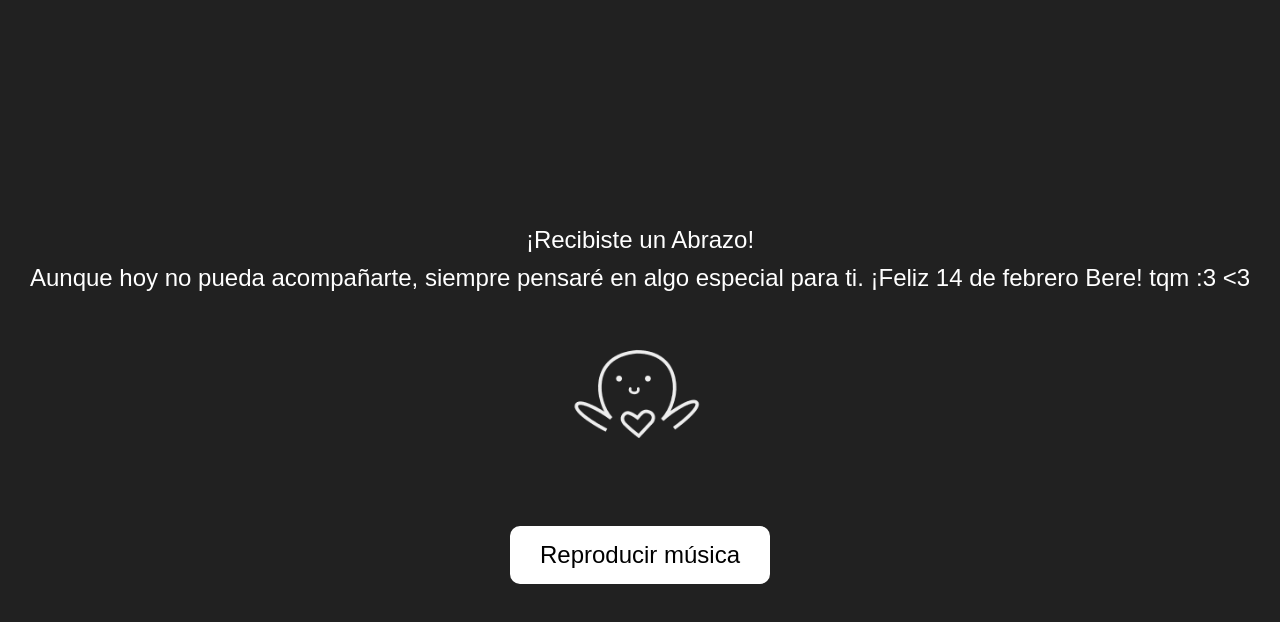
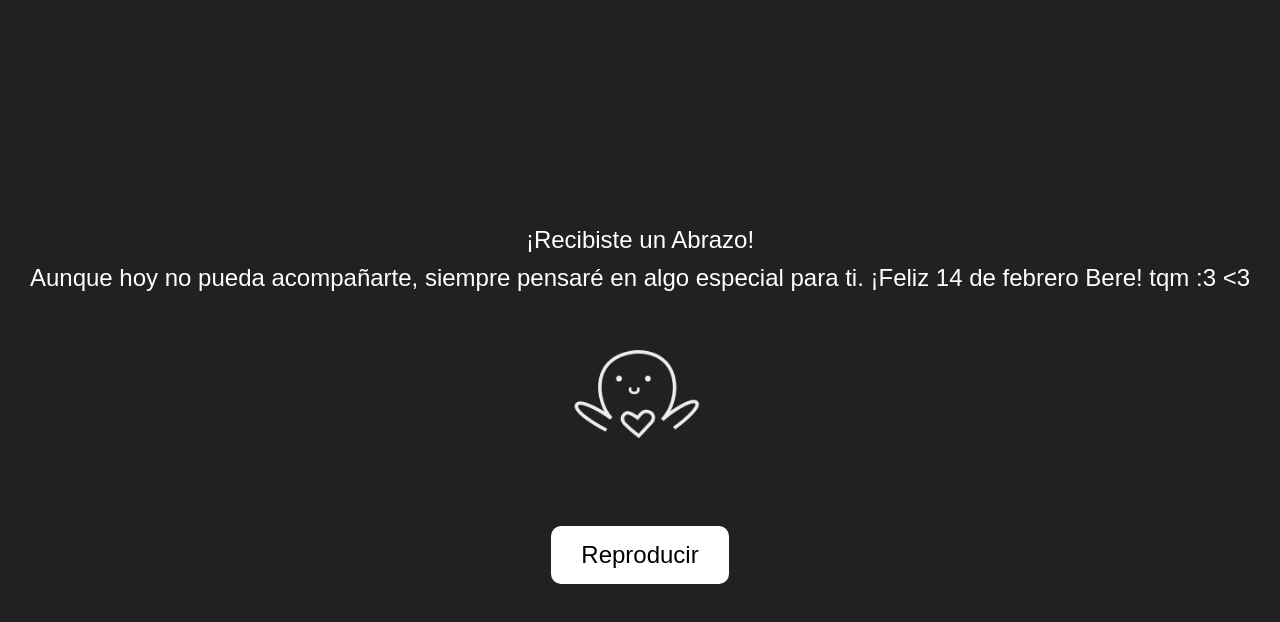
Before and after one commit to Cireck02D/Detalle, a plain HTML site: page index.html in a window 1280 px wide. Both pictures are taken after a click on the button "Ver". Drawn offline with Linux system fonts and the light colour scheme.

Commit message:
Update index.html

```diff
--- a/index.html
+++ b/index.html
@@ -8,13 +8,13 @@
 </head>
 <body>
 
-    <!-- Reproductor de audio (oculto) -->
+
     <audio id="background-music" loop>
         <source src="audio/3.mp3" type="audio/mpeg">
         Tu navegador no soporta la reproducción de audio.
     </audio>
 
-    <!-- Botón para reproducir música -->
+
 
 
     <div id="message-container">
@@ -33,7 +33,7 @@
             <p>Aunque hoy no pueda acompañarte, siempre pensaré en algo especial para ti. ¡Feliz 14 de febrero Bere! tqm :3 <3 </p>
             <img src="imagen/1.png" alt="Imagen" id="custom-image">
             <p></p>
-            <button id="play-music-btn">Reproducir música</button>
+            <button id="play-music-btn">Reproducir</button>
         </div>
     </div>
 
```
